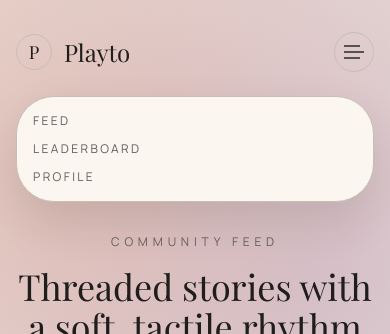
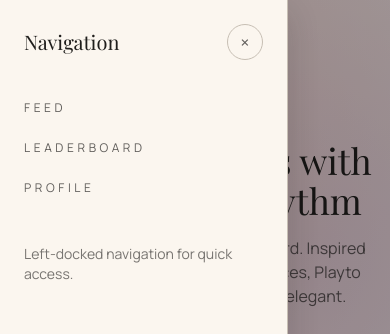
Before and after one commit to Arbab-ofc/Playto, a React (Vite) app in the folder frontend/: page / in a window 390 px wide. Both pictures are taken after a click on the button "Menu". Shown: the top 334 px of the page. Built offline with nearby package versions, Linux system fonts and the light colour scheme; no server answers.

Commit message:
style: redesign mobile hamburger menu

```diff
--- a/frontend/src/components/layout/Header.jsx
+++ b/frontend/src/components/layout/Header.jsx
@@ -5,14 +5,29 @@ export const Header = () => {
   const [isMenuOpen, setIsMenuOpen] = useState(false);
 
   return (
-    <header className="py-8">
+    <header className="py-8 relative z-20">
       <nav className="container mx-auto px-4">
         <div className="flex items-center justify-between">
+          <div className="flex items-center space-x-4">
+            <button
+              onClick={() => setIsMenuOpen(true)}
+              className="lg:hidden w-11 h-11 rounded-full border border-line flex items-center justify-center text-ink/70 hover:text-ink hover:border-ink transition-colors"
+              aria-label="Open menu"
+            >
+              <span className="sr-only">Menu</span>
+              <div className="flex flex-col space-y-1">
+                <span className="block w-5 h-0.5 bg-current" />
+                <span className="block w-3 h-0.5 bg-current" />
+                <span className="block w-4 h-0.5 bg-current" />
+              </div>
+            </button>
+
             <div className="flex items-center space-x-3">
               <div className="w-9 h-9 rounded-full border border-line flex items-center justify-center font-display text-lg">
                 P
               </div>
               <span className="font-display text-2xl">Playto</span>
+            </div>
           </div>
 
           <div className="hidden lg:flex items-center space-x-6 text-sm uppercase tracking-[0.2em] text-ink/70">
@@ -20,30 +35,41 @@ export const Header = () => {
             <a href="#leaderboard" className="hover:text-ink transition-colors">Leaderboard</a>
             <a href="#profile" className="hover:text-ink transition-colors">Profile</a>
           </div>
-
-          <button
-            onClick={() => setIsMenuOpen((prev) => !prev)}
-            className="lg:hidden w-10 h-10 rounded-full border border-line flex items-center justify-center text-ink/70 hover:text-ink hover:border-ink transition-colors"
-            aria-label="Toggle menu"
-          >
-            <span className="sr-only">Menu</span>
-            <div className="flex flex-col space-y-1">
-              <span className="block w-4 h-0.5 bg-current" />
-              <span className="block w-5 h-0.5 bg-current" />
-              <span className="block w-4 h-0.5 bg-current" />
         </div>
-          </button>
-        </div>
+      </nav>
 
       <AnimatePresence>
         {isMenuOpen && (
           <motion.div
-              initial={{ opacity: 0, height: 0 }}
-              animate={{ opacity: 1, height: 'auto' }}
-              exit={{ opacity: 0, height: 0 }}
-              className="lg:hidden mt-6"
+            className="fixed inset-0 z-40 lg:hidden"
+            initial={{ opacity: 0 }}
+            animate={{ opacity: 1 }}
+            exit={{ opacity: 0 }}
           >
-              <div className="phone-frame p-4 space-y-3 text-xs uppercase tracking-[0.2em] text-ink/70">
+            <button
+              className="absolute inset-0 bg-black/30"
+              onClick={() => setIsMenuOpen(false)}
+              aria-label="Close menu overlay"
+            />
+            <motion.aside
+              className="absolute left-0 top-0 h-full w-72 bg-cream border-r border-line shadow-lift p-6"
+              initial={{ x: '-100%' }}
+              animate={{ x: 0 }}
+              exit={{ x: '-100%' }}
+              transition={{ type: 'spring', stiffness: 260, damping: 30 }}
+            >
+              <div className="flex items-center justify-between mb-10">
+                <span className="font-display text-xl">Navigation</span>
+                <button
+                  className="w-9 h-9 rounded-full border border-line flex items-center justify-center text-ink/70 hover:text-ink hover:border-ink"
+                  onClick={() => setIsMenuOpen(false)}
+                  aria-label="Close menu"
+                >
+                  <span className="text-lg">×</span>
+                </button>
+              </div>
+
+              <div className="space-y-6 text-xs uppercase tracking-[0.3em] text-ink/70">
                 <a href="#" className="block hover:text-ink" onClick={() => setIsMenuOpen(false)}>
                   Feed
                 </a>
@@ -54,10 +80,14 @@ export const Header = () => {
                   Profile
                 </a>
               </div>
+
+              <div className="mt-12 text-sm text-ink/60">
+                Left-docked navigation for quick access.
+              </div>
+            </motion.aside>
           </motion.div>
         )}
       </AnimatePresence>
-      </nav>
     </header>
   );
 };
```
Lines whose indentation alone changed are shown as unchanged.
